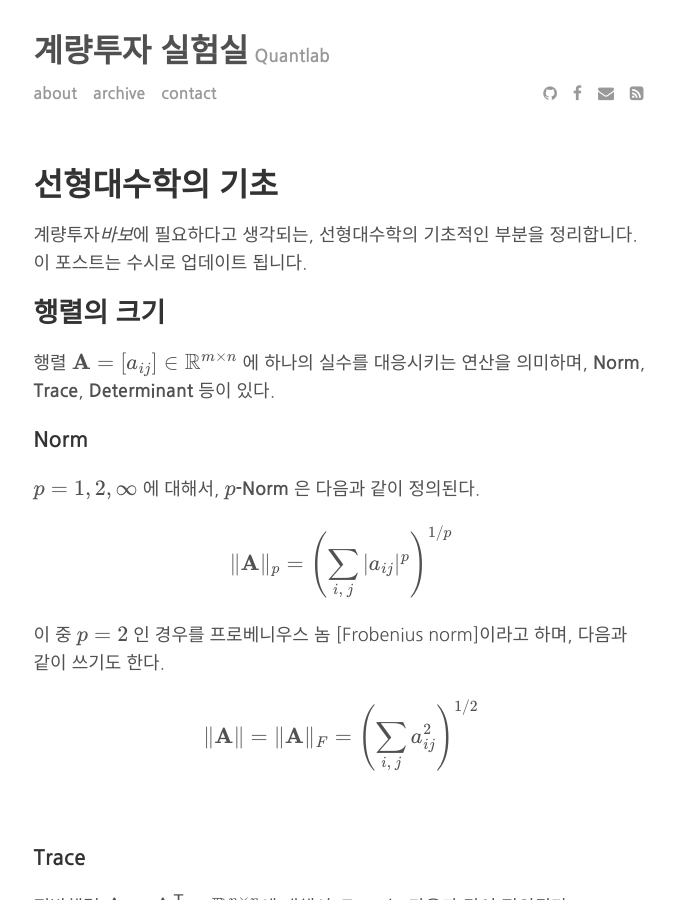
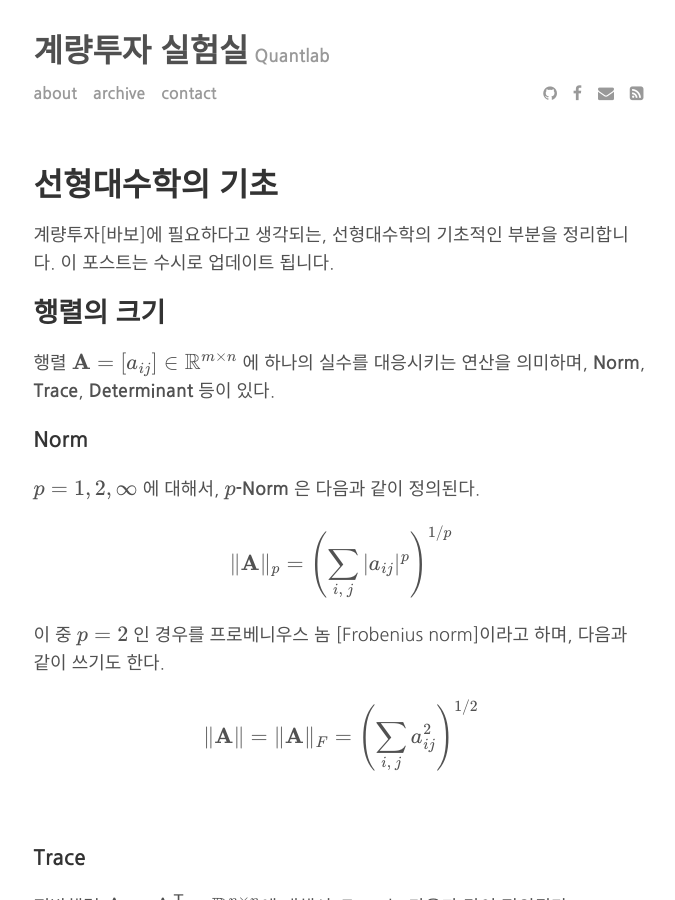
Before and after one commit to gem763/gem763.github.io, a Jekyll site: the page built from _posts/2017-08-23-linear-algebra-basic.md, in a window 1280 px wide and 900 px high. Shown: the whole window, without its empty margins (299-974 px from the left). Built offline with Jekyll 4.4.1, drawn with Linux system fonts in a browser that asks for light colours; formulas are drawn with MathJax 3; comment, search, counter and statistics services are not loaded.

Commit message:
Uploaded by https://stackedit.io/

```diff
--- a/_posts/2017-08-23-linear-algebra-basic.md
+++ b/_posts/2017-08-23-linear-algebra-basic.md
@@ -6,7 +6,7 @@ excerpt_separator: <!--more-->
 
 ---
 
-계량투자(바보)에 필요하다고 생각되는, 선형대수학의 기초적인 부분을 정리합니다. 이 포스트는 수시로 업데이트 됩니다.
+계량투자[바보]에 필요하다고 생각되는, 선형대수학의 기초적인 부분을 정리합니다. 이 포스트는 수시로 업데이트 됩니다.
 <!--more-->
 
 
```
